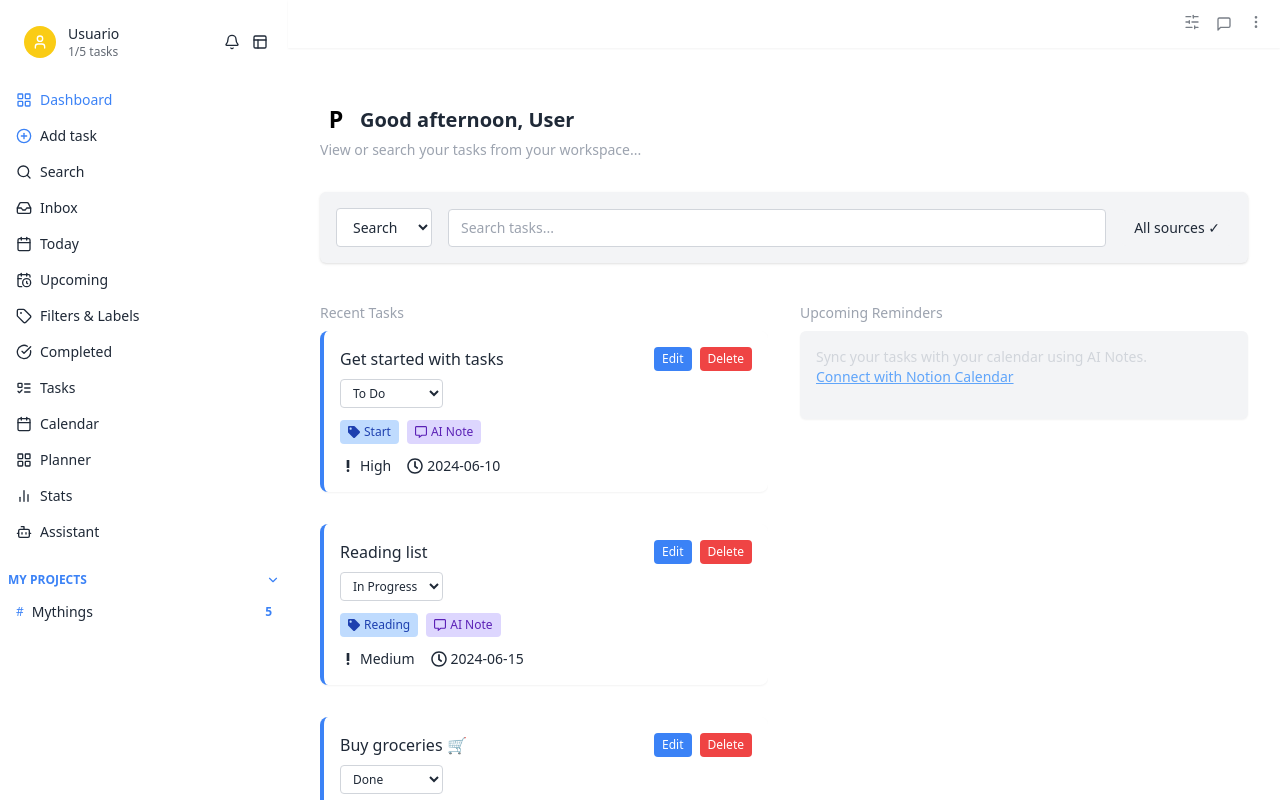
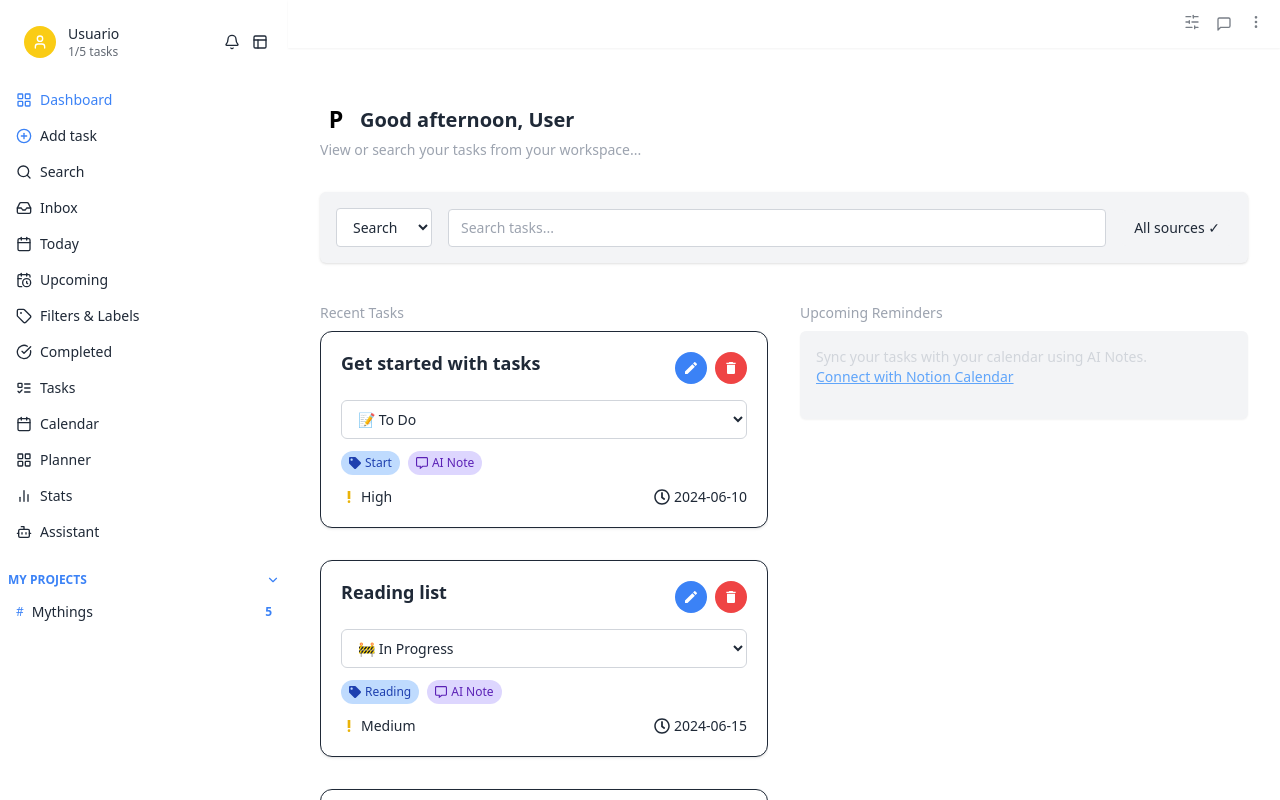
Before and after one commit to PedroCere/technovation_3, a React (Vite) app in the folder aitasker-frontend/: page /dashboard in a window 1280 px wide. Built offline with nearby package versions, Linux system fonts and the light colour scheme.

Commit message:
task_cards_update

```diff
--- a/aitasker-frontend/src/features/tasks/TaskCard.jsx
+++ b/aitasker-frontend/src/features/tasks/TaskCard.jsx
@@ -1,56 +1,64 @@
 import React from 'react';
 import PropTypes from 'prop-types';
 import { FaRegCommentAlt, FaRegClock, FaTag } from 'react-icons/fa';
-import { MdPriorityHigh } from 'react-icons/md';
+import { MdPriorityHigh, MdEdit, MdDelete } from 'react-icons/md';
 
 const TaskCard = ({ task, onStatusChange, onEditClick, onDeleteClick }) => {
   return (
-    <div className="bg-[var(--bg-color)] p-4 rounded-lg shadow-sm border-l-4 border-[var(--primary-color)] mb-4 text-[var(--text-color)] transition-colors">
-      <div className="flex items-center justify-between mb-2">
-        <h3 className="font-medium text-[var(--text-color)]">{task.title}</h3>
+    <div className="bg-[var(--bg-color)] p-5 rounded-xl shadow border border-[var(--card-border)] mb-4 transition hover:shadow-md">
+      {/* Header: Title and Actions */}
+      <div className="flex items-start justify-between mb-4">
+        <h3 className="font-semibold text-lg leading-tight text-[var(--text-color)]">
+          {task.title}
+        </h3>
         <div className="flex gap-2">
           <button
             onClick={() => onEditClick(task)}
-            className="px-2 py-1 bg-[var(--primary-color)] text-white rounded hover:bg-[var(--primary-color-hover)] text-xs"
+            className="p-2 bg-[var(--primary-color)] text-white rounded-full hover:bg-[var(--primary-color-hover)]"
+            title="Edit Task"
           >
-            Edit
+            <MdEdit className="w-4 h-4" />
           </button>
           <button
             onClick={() => onDeleteClick(task.id)}
-            className="px-2 py-1 bg-red-500 text-white rounded hover:bg-red-600 text-xs"
+            className="p-2 bg-red-500 text-white rounded-full hover:bg-red-600"
+            title="Delete Task"
           >
-            Delete
+            <MdDelete className="w-4 h-4" />
           </button>
         </div>
       </div>
 
-      <select
-        value={task.status}
-        onChange={(e) => onStatusChange(task.id, e.target.value)}
-        className="text-xs px-2 py-1 rounded border border-[var(--input-border)] bg-[var(--input-bg)] text-[var(--text-color)] mb-3"
-      >
-        <option value="todo">To Do</option>
-        <option value="in-progress">In Progress</option>
-        <option value="done">Done</option>
-      </select>
+      {/* Status Dropdown */}
+      <div className="mb-3">
+        <select
+          value={task.status}
+          onChange={(e) => onStatusChange(task.id, e.target.value)}
+          className="text-sm px-3 py-2 rounded-md border border-[var(--input-border)] bg-[var(--input-bg)] text-[var(--text-color)] w-full"
+        >
+          <option value="todo">📝 To Do</option>
+          <option value="in-progress">🚧 In Progress</option>
+          <option value="done">✅ Done</option>
+        </select>
+      </div>
 
-      {/* Etiquetas */}
+      {/* Labels */}
       <div className="flex flex-wrap items-center gap-2 mb-3">
         {task.label && (
-          <span className="bg-[var(--label-bg-blue)] text-[var(--label-text-blue)] text-xs px-2 py-1 rounded flex items-center gap-1">
+          <span className="bg-[var(--label-bg-blue)] text-[var(--label-text-blue)] text-xs px-2 py-1 rounded-full flex items-center gap-1">
             <FaTag className="w-3 h-3" /> {task.label}
           </span>
         )}
-        <div className="bg-[var(--label-bg-purple)] text-[var(--label-text-purple)] text-xs px-2 py-1 rounded flex items-center gap-1">
+        <span className="bg-[var(--label-bg-purple)] text-[var(--label-text-purple)] text-xs px-2 py-1 rounded-full flex items-center gap-1">
           <FaRegCommentAlt className="w-3 h-3" /> AI Note
-        </div>
+        </span>
       </div>
 
-      {/* Metadatos */}
-      <div className="flex items-center gap-4 text-[var(--text-color)]/70 text-sm">
+      {/* Metadata */}
+      <div className="flex items-center justify-between text-[var(--text-color)]/70 text-sm">
         <div className="flex items-center gap-1">
-          <MdPriorityHigh className="w-4 h-4" />
-          <span>{task.priority}</span>
+          <MdPriorityHigh className="w-4 h-4 text-yellow-500" />
+          <span className="capitalize">{task.priority}</span>
         </div>
         <div className="flex items-center gap-1">
           <FaRegClock className="w-4 h-4" />
```
